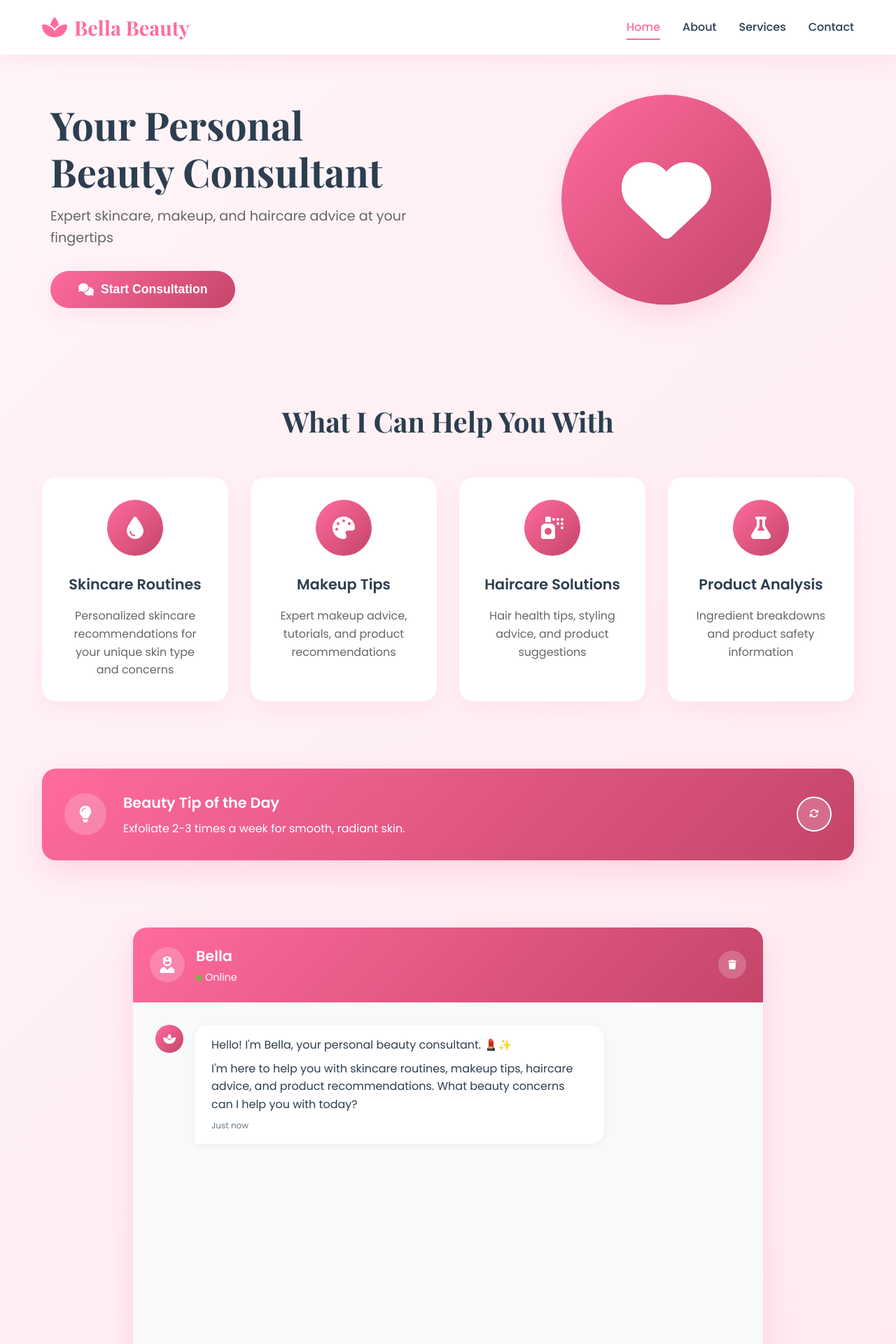
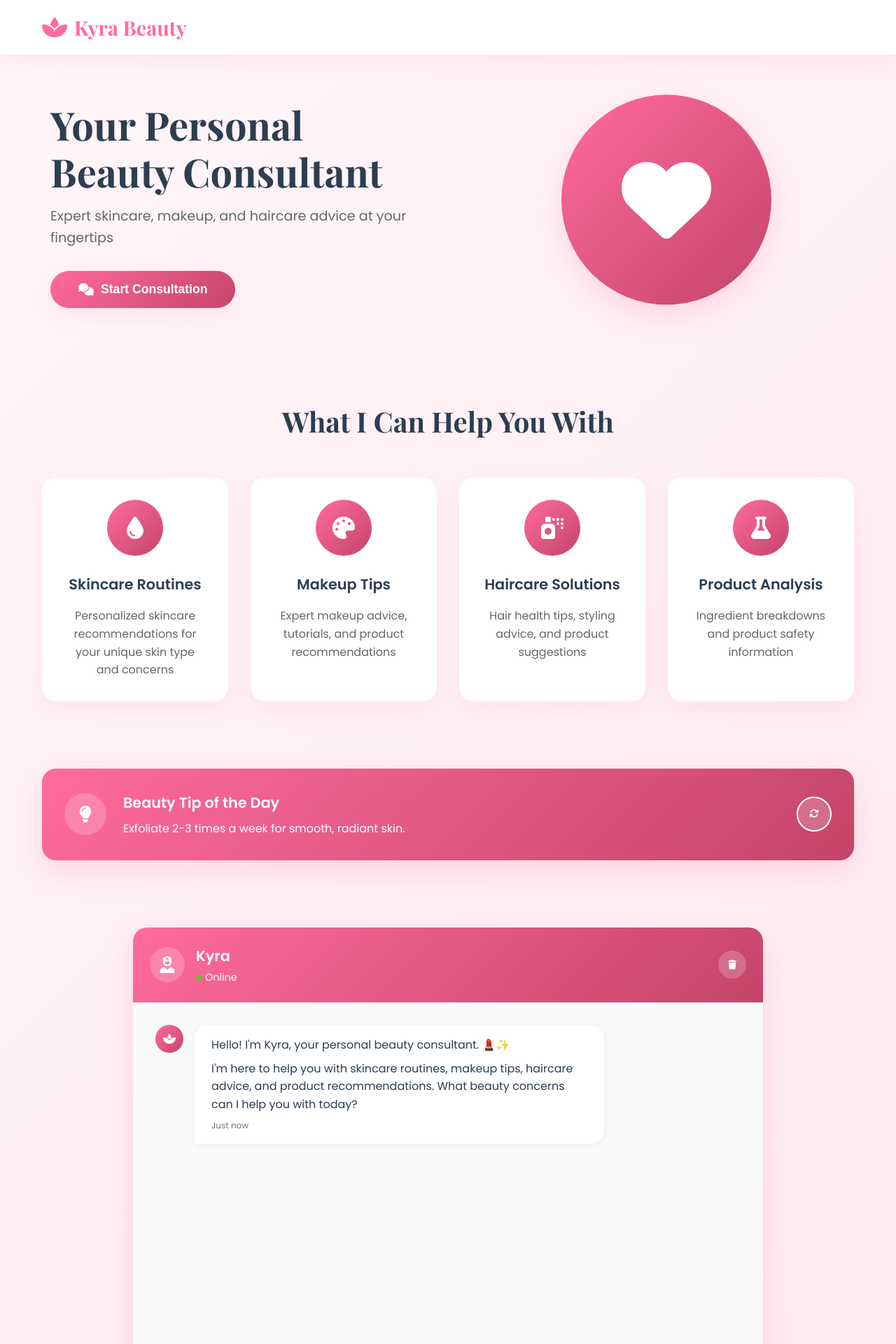
Before and after one commit to BondalapatiYojitha/Beauty_consultant, a Flask app: page / in a window 1280 px wide. Shown: the top 1920 px of the page at 70% size. Run offline with Flask 3, Linux system fonts and the light colour scheme.

Commit message:
Update index.html

```diff
--- a/templates/index.html
+++ b/templates/index.html
@@ -6,7 +6,7 @@
     <meta http-equiv="Cache-Control" content="no-cache, no-store, must-revalidate">
     <meta http-equiv="Pragma" content="no-cache">
     <meta http-equiv="Expires" content="0">
-    <title>Bella - Your Beauty Consultant</title>
+    <title>Kyra - Your Beauty Consultant</title>
     <link rel="stylesheet" href="/static/style.css?v=2.0">
     <link href="https://fonts.googleapis.com/css2?family=Playfair+Display:wght@400;600;700&family=Poppins:wght@300;400;500;600&display=swap" rel="stylesheet">
     <link rel="stylesheet" href="https://cdnjs.cloudflare.com/ajax/libs/font-awesome/6.4.0/css/all.min.css">
@@ -17,14 +17,8 @@
         <div class="container">
             <div class="logo">
                 <i class="fas fa-spa"></i>
-                <h1>Bella Beauty</h1>
+                <h1>Kyra Beauty</h1>
             </div>
-            <nav class="nav">
-                <a href="#home" class="nav-link active">Home</a>
-                <a href="#about" class="nav-link">About</a>
-                <a href="#services" class="nav-link">Services</a>
-                <a href="#contact" class="nav-link">Contact</a>
-            </nav>
         </div>
     </header>
 
@@ -109,7 +103,7 @@
                             <i class="fas fa-user-nurse"></i>
                         </div>
                         <div>
-                            <h3>Bella</h3>
+                            <h3>Kyra</h3>
                             <p class="status">
                                 <span class="status-dot"></span> Online
                             </p>
@@ -128,7 +122,7 @@
                             <i class="fas fa-spa"></i>
                         </div>
                         <div class="message-content">
-                            <p>Hello! I'm Bella, your personal beauty consultant. 💄✨</p>
+                            <p>Hello! I'm Kyra, your personal beauty consultant. 💄✨</p>
                             <p>I'm here to help you with skincare routines, makeup tips, haircare advice, and product recommendations. What beauty concerns can I help you with today?</p>
                             <span class="message-time">Just now</span>
                         </div>
@@ -136,7 +130,7 @@
                 </div>
 
                 <div class="quick-questions">
-                    <button class="quick-btn" onclick="sendQuickMessage('What skincare routine should I follow for oily skin?')">
+                    <button class="quick-btn" onclick="sendQuickMessage('What skincare routine should I follow for dry skin?')">
                         Skincare Routine
                     </button>
                     <button class="quick-btn" onclick="sendQuickMessage('Recommend makeup products for beginners')">
@@ -173,7 +167,7 @@
         <div class="container">
             <div class="footer-content">
                 <div class="footer-section">
-                    <h4><i class="fas fa-spa"></i> Bella Beauty</h4>
+                    <h4><i class="fas fa-spa"></i> Kyra Beauty</h4>
                     <p>Your trusted beauty consultant for personalized skincare, makeup, and haircare advice.</p>
                 </div>
                 <div class="footer-section">
@@ -191,7 +185,7 @@
                 </div>
             </div>
             <div class="footer-bottom">
-                <p>&copy; 2024 Bella Beauty Consultant. All rights reserved.</p>
+                <p>&copy; 2024 Kyra Beauty Consultant. All rights reserved.</p>
             </div>
         </div>
     </footer>
@@ -442,7 +436,7 @@
                                 <i class="fas fa-spa"></i>
                             </div>
                             <div class="message-content">
-                                <p>Hello! I'm Bella, your personal beauty consultant. 💄✨</p>
+                                <p>Hello! I'm Kyra, your personal beauty consultant. 💄✨</p>
                                 <p>I'm here to help you with skincare routines, makeup tips, haircare advice, and product recommendations. What beauty concerns can I help you with today?</p>
                                 <span class="message-time">Just now</span>
                             </div>
```
